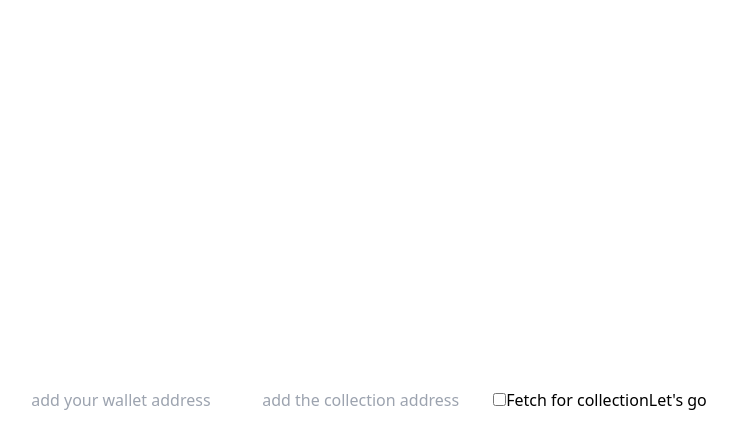
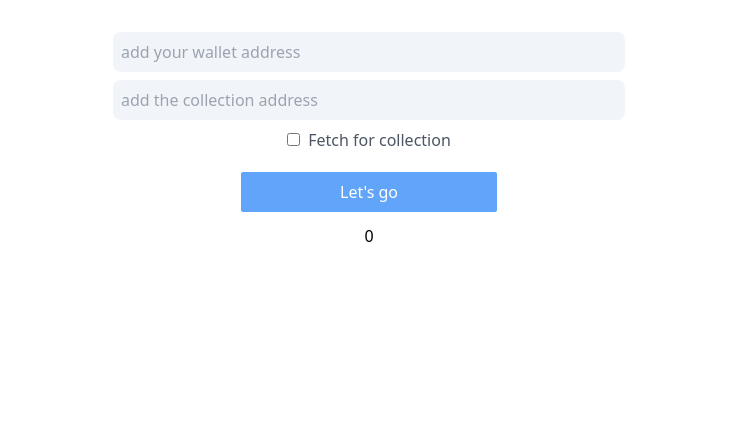
Before and after one commit to rabobahago/NFT-Application, a Next.js app: page / in a window 1280 px wide. Shown: the top 448 px of the page, without its empty margins (271-1008 px from the left). Built offline with nearby package versions, Linux system fonts and the light colour scheme.

Commit message:
nftCard component completed

```diff
--- /dev/null
+++ b/pages/components/nftCard.jsx
@@ -0,0 +1,38 @@
+export const NFTCard = ({ nft }) => {
+  return (
+    <div key={nft.id.tokenId} className="flex flex-col">
+      <div className="rounded-md">
+        <img
+          src={nft.media[0].gateway}
+          className="object-cover h-128 w-full rounded-t-md"
+        />
+      </div>
+      <div className="flex flex-col y-gap-2 px-2 py-3 bg-slate-100 rounded-b-md h-110">
+        <div className="">
+          <h1 className="text-xl text-gray-800">{nft.title}</h1>
+          <p className="text-gray-600">
+            id:{nft.id.tokenId.substr(nft.id.tokenId.length - 4)}
+          </p>
+          <p className="text-gray-600">{`${nft.contract.address.substr(
+            0,
+            5
+          )}...${nft.contract.address.substr(
+            nft.contract.address.length - 4
+          )}`}</p>
+        </div>
+        <div className="flex-grow mt-2">
+          <p>{nft.description?.substr(0, 150)}</p>
+        </div>
+        <div className="flex justify-center mb-1">
+          <a
+            target={"_blank"}
+            href={`https://etherscan.io/token/${nft.contract.address}`}
+            className="py-2 px-4 bg-blue-500 w-1/2 text-center rounded-m text-white cursor-pointer"
+          >
+            View on Etherscan
+          </a>
+        </div>
+      </div>
+    </div>
+  );
+};
--- a/pages/index.jsx
+++ b/pages/index.jsx
@@ -1,11 +1,12 @@
 import Head from "next/head";
 import Image from "next/image";
 import { useState } from "react";
+import { NFTCard } from "./components/nftCard";
 
 const Home = () => {
   const [wallet, setWalletAddress] = useState("");
   const [collection, setCollectionAddress] = useState("");
-  const [nfts, setNFTs] = useState([]);
+  const [NFTs, setNFTs] = useState([]);
   const [fetchForCollection, setFetchForCollection] = useState(false);
 
   const fetchNFTs = async () => {
@@ -32,8 +33,8 @@ const Home = () => {
       console.log("nfts", nfts);
       setNFTs(nfts.ownedNfts);
     }
-    //0x648550Eaca1654A1e65B13cf385Ef9Ff505dE909
-    //0xBC4CA0EdA7647A8aB7C2061c2E118A18a936f13D
+    //0xFB20aDd8C2437cc3995E9CbC5800989C68b978Aa
+    //0x495f947276749Ce646f68AC8c248420045cb7b5e
   };
   const fetchNFTsForCollection = async () => {
     if (collection.length) {
@@ -43,38 +44,45 @@ const Home = () => {
       const API_KEY = "Ra-uS4dfMmxQ6LbKM_ihgyygkGHkWmim";
       const baseURL = `https://eth-mainnet.g.alchemy.com/nft/v2/${API_KEY}/getNFTsForCollection/`;
       const fetchURL = `${baseURL}?contractAddress=${collection}&withMetadata=${"true"}`;
-      let nft = await fetch(fetchURL, requestOptions).then((data) =>
+      let nfts = await fetch(fetchURL, requestOptions).then((data) =>
         data.json()
       );
-      if (nft) {
-        console.log("nft in collection", nft);
+      if (nfts) {
+        console.log("nft in collection", nfts);
         setNFTs(nfts.nfts);
       }
     }
   };
   return (
-    <div className="flex min-h-screen flex-col items-center justify-center py-2">
-      <div>
+    <div className="flex flex-col items-center justify-center py-8 gap-y-3">
+      <div className="flex flex-col w-full justify-center items-center gap-y-2">
         <input
+          disabled={fetchForCollection}
+          className="w-2/5 bg-slate-100 py-2 px-2 rounded-lg text-gray-800 focus:outline-blue-300 disabled:bg-slate-50 disabled:text-gray-50"
           onChange={(e) => setWalletAddress(e.target.value)}
           value={wallet}
           type={"text"}
           placeholder="add your wallet address"
         ></input>
         <input
+          className="w-2/5 bg-slate-100 py-2 px-2 rounded-lg text-gray-800 focus:outline-blue-300 disabled:bg-slate-50 disabled:text-gray-50"
           type={"text"}
           onChange={(e) => setCollectionAddress(e.target.value)}
           value={collection}
           placeholder="add the collection address"
         ></input>
-        <label>
+        <label className="text-gray-600">
           <input
+            className="mr-2"
             onChange={(e) => setFetchForCollection(e.target.checked)}
             type={"checkbox"}
           ></input>
           Fetch for collection
         </label>
         <button
+          className={
+            "disabled:bg-slate-500 text-white bg-blue-400 px-4 py-2 mt-3 rounded-sm w-1/5"
+          }
           onClick={() => {
             if (fetchForCollection) {
               fetchNFTsForCollection();
@@ -84,6 +92,12 @@ const Home = () => {
           Let's go
         </button>
       </div>
+      <div>
+        {NFTs.length &&
+          NFTs.map((nft) => {
+            return <NFTCard nft={nft} />;
+          })}
+      </div>
     </div>
   );
 };
```
Also changed, not shown: tsconfig.json (+7 -1 lines).
